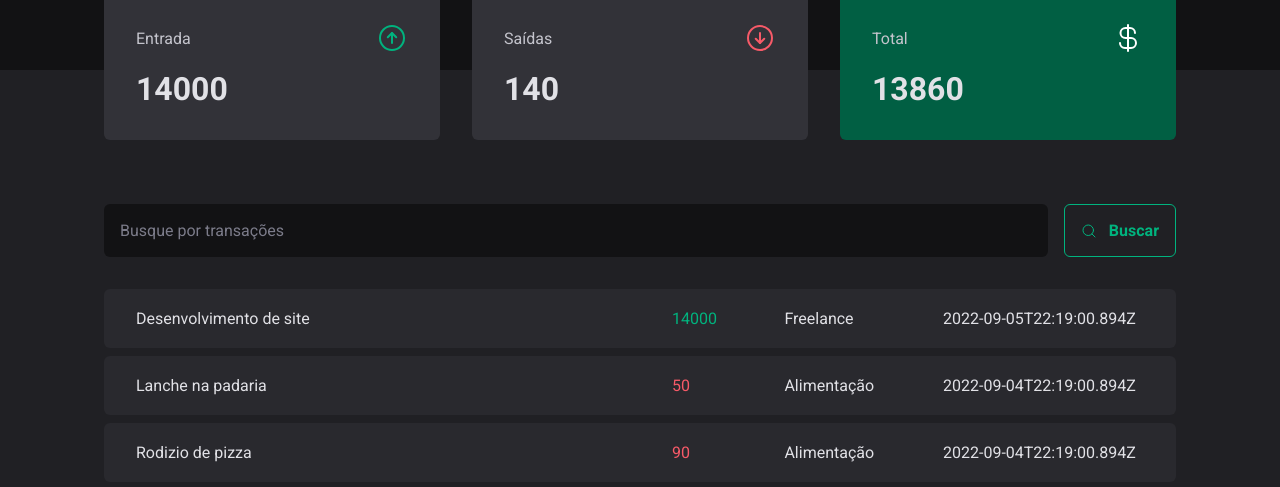
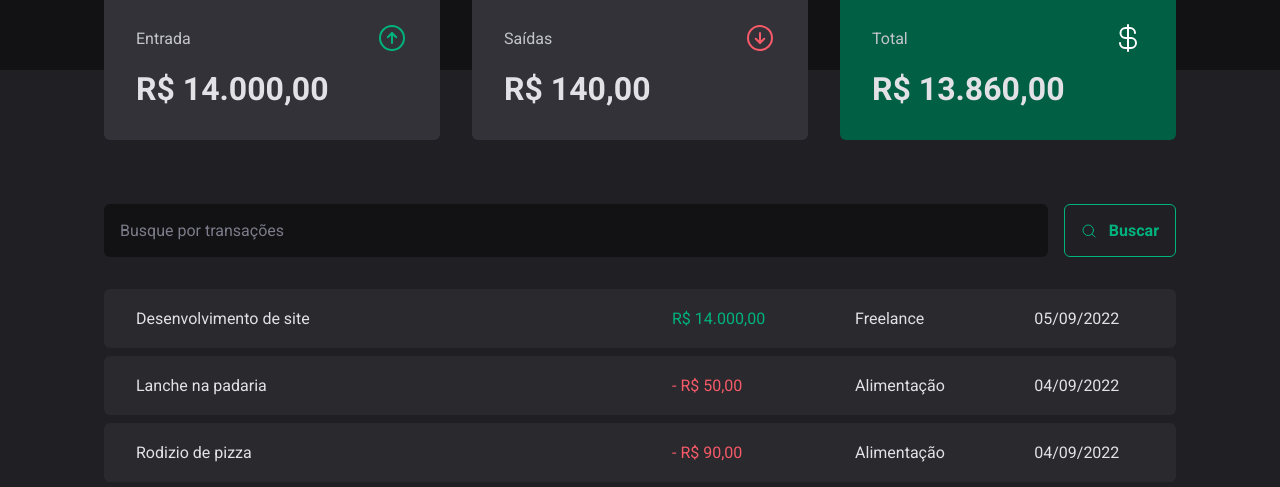
Before and after one commit to GabriPires/dtmoney-2, a React (Vite) app: page / in a window 1280 px wide. Shown: the part 390-877 px from the top of the page. Built offline with nearby package versions, Linux system fonts and the light colour scheme; data requests are answered from the project's data file.

Commit message:
feat: formatter function and format some values

```diff
--- a/src/components/Summary/index.tsx
+++ b/src/components/Summary/index.tsx
@@ -1,6 +1,7 @@
 import { ArrowCircleDown, ArrowCircleUp, CurrencyDollar } from 'phosphor-react';
 import { useContext } from 'react';
 import { TransactionsContext } from '../../contexts/TransactionsContext';
+import { priceFormatter } from '../../utils/formatter';
 
 import { SummaryCard, SummaryContainer } from './styles';
 
@@ -33,7 +34,7 @@
           <span>Entrada</span>
           <ArrowCircleUp size={32} color={'#00b37e'} />
         </header>
-        <strong>{summary.income}</strong>
+        <strong>{priceFormatter.format(summary.income)}</strong>
       </SummaryCard>
 
       <SummaryCard>
@@ -41,7 +42,7 @@
           <span>Saídas</span>
           <ArrowCircleDown size={32} color={'#f75a68'} />
         </header>
-        <strong>{summary.outcome}</strong>
+        <strong>{priceFormatter.format(summary.outcome)}</strong>
       </SummaryCard>
 
       <SummaryCard variant="green">
@@ -49,7 +50,7 @@
           <span>Total</span>
           <CurrencyDollar size={32} color={'#fff'} />
         </header>
-        <strong>{summary.total}</strong>
+        <strong>{priceFormatter.format(summary.total)}</strong>
       </SummaryCard>
     </SummaryContainer>
   );
--- a/src/pages/Transactions/index.tsx
+++ b/src/pages/Transactions/index.tsx
@@ -2,6 +2,7 @@
 import { Header } from '../../components/Header';
 import { Summary } from '../../components/Summary';
 import { TransactionsContext } from '../../contexts/TransactionsContext';
+import { dateFormatter, priceFormatter } from '../../utils/formatter';
 import { SearchForm } from './components/SearchForm';
 import {
   PriceHighlight,
@@ -26,12 +27,13 @@
                 <td width={'50%'}>{transaction.description}</td>
                 <td>
                   <PriceHighlight variant={transaction.type}>
-                    {transaction.price}
+                    {transaction.type === 'outcome' && '- '}
+                    {priceFormatter.format(transaction.price)}
                   </PriceHighlight>
                 </td>
 
                 <td>{transaction.category}</td>
-                <td>{transaction.createdAt}</td>
+                <td>{dateFormatter.format(new Date(transaction.createdAt))}</td>
               </tr>
             ))}
           </tbody>
--- /dev/null
+++ b/src/utils/formatter.ts
@@ -0,0 +1,6 @@
+export const dateFormatter = new Intl.DateTimeFormat('pt-BR');
+
+export const priceFormatter = new Intl.NumberFormat('pt-BR', {
+  style: 'currency',
+  currency: 'BRL',
+});
```
